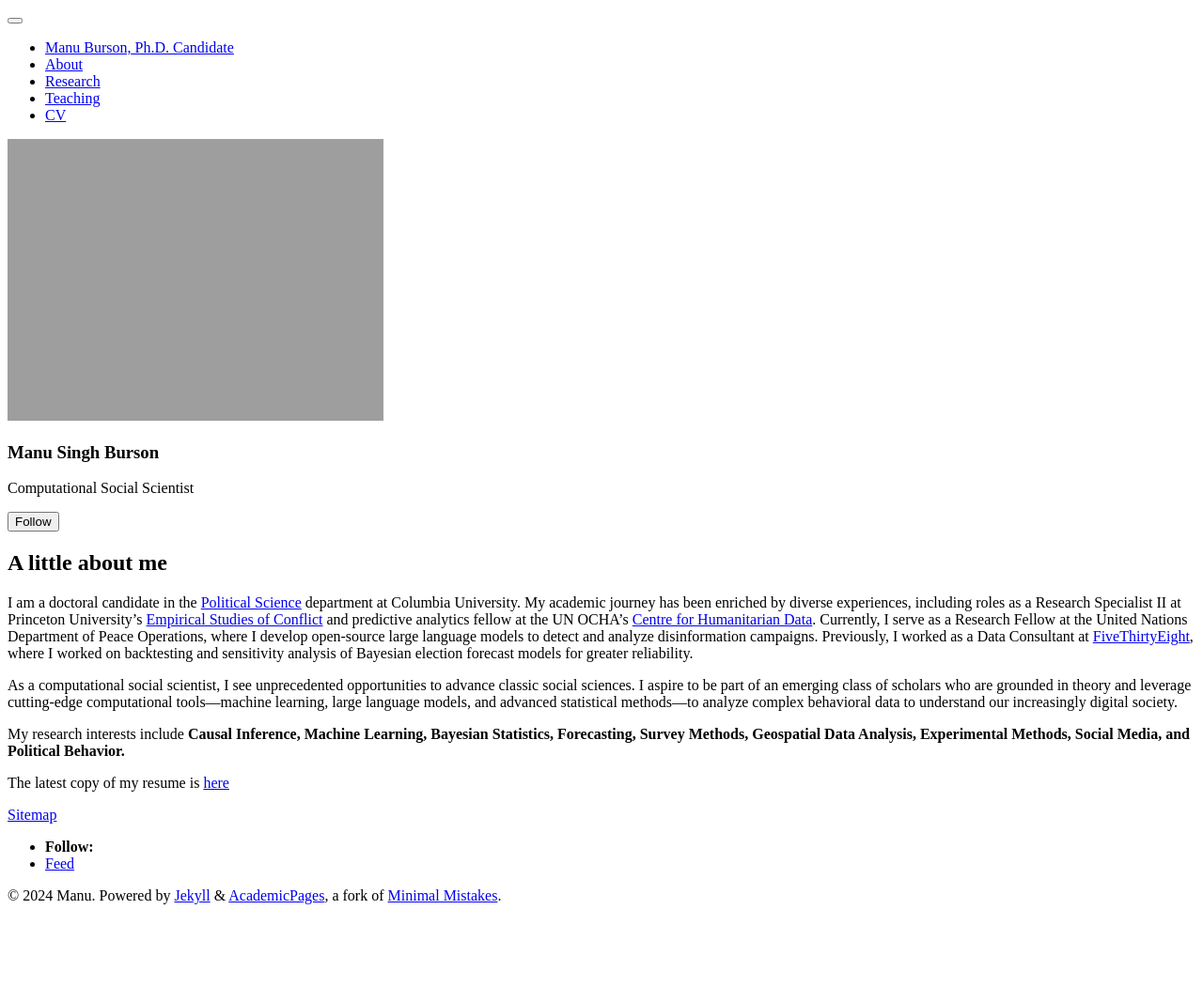
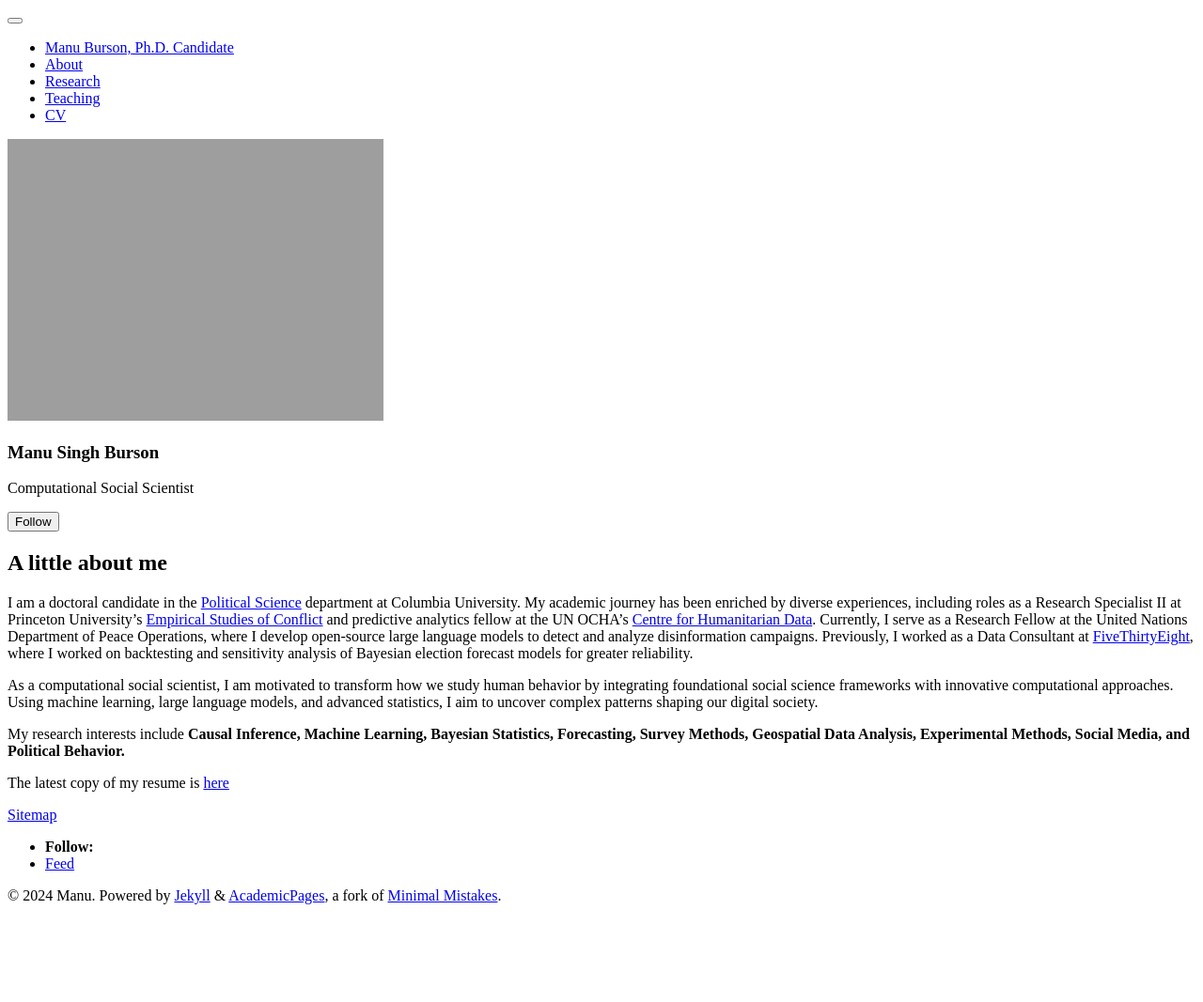
Before and after one commit to manusingh3/manusingh3.github.io, a Jekyll site: the page built from _pages/about.md, in a window 1280 px wide. Shown: the whole page at 94% size. Built offline with Jekyll 4.4.1, drawn with Linux system fonts in a browser that asks for light colours; a script bundle is joined from its source files by our own code; library files that are not in the unit come from our copies.

Commit message:
Update about.md

```diff
--- a/_pages/about.md
+++ b/_pages/about.md
@@ -10,7 +10,7 @@ redirect_from:
 
 I am a doctoral candidate in the [Political Science](https://polisci.columbia.edu/content/manu-singh) department at Columbia University. My academic journey has been enriched by diverse experiences, including roles as a Research Specialist II at Princeton University's [Empirical Studies of Conflict](https://esoc.princeton.edu/) and predictive analytics fellow at the UN OCHA's [Centre for Humanitarian Data](https://data.humdata.org/). Currently, I serve as a Research Fellow at the United Nations Department of Peace Operations, where I develop open-source large language models to detect and analyze disinformation campaigns. Previously, I worked as a Data Consultant at [FiveThirtyEight](https://projects.fivethirtyeight.com/), where I worked on backtesting and sensitivity analysis of Bayesian election forecast models for greater reliability.
 
-As a computational social scientist, I see unprecedented opportunities to advance classic social sciences. I aspire to be part of an emerging class of scholars who are grounded in theory and leverage cutting-edge computational tools—machine learning, large language models, and advanced statistical methods—to analyze complex behavioral data to understand our increasingly digital society.
+As a computational social scientist, I am motivated to transform how we study human behavior by integrating foundational social science frameworks with innovative computational approaches. Using machine learning, large language models, and advanced statistics, I aim to uncover complex patterns shaping our digital society.
 
 My research interests include **Causal Inference, Machine Learning, Bayesian Statistics, Forecasting, Survey Methods, Geospatial Data Analysis, Experimental Methods, Social Media, and Political Behavior.**
 
```
